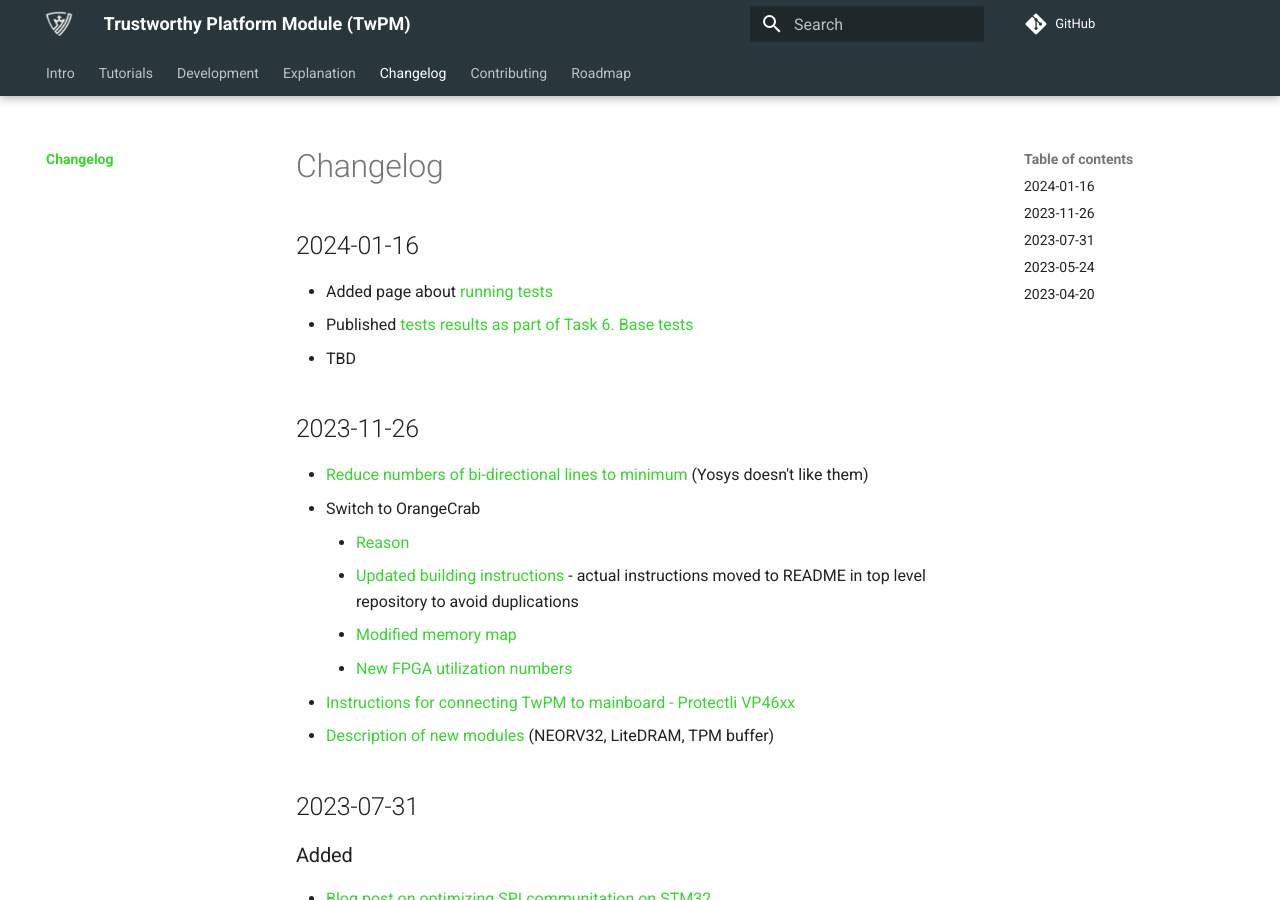
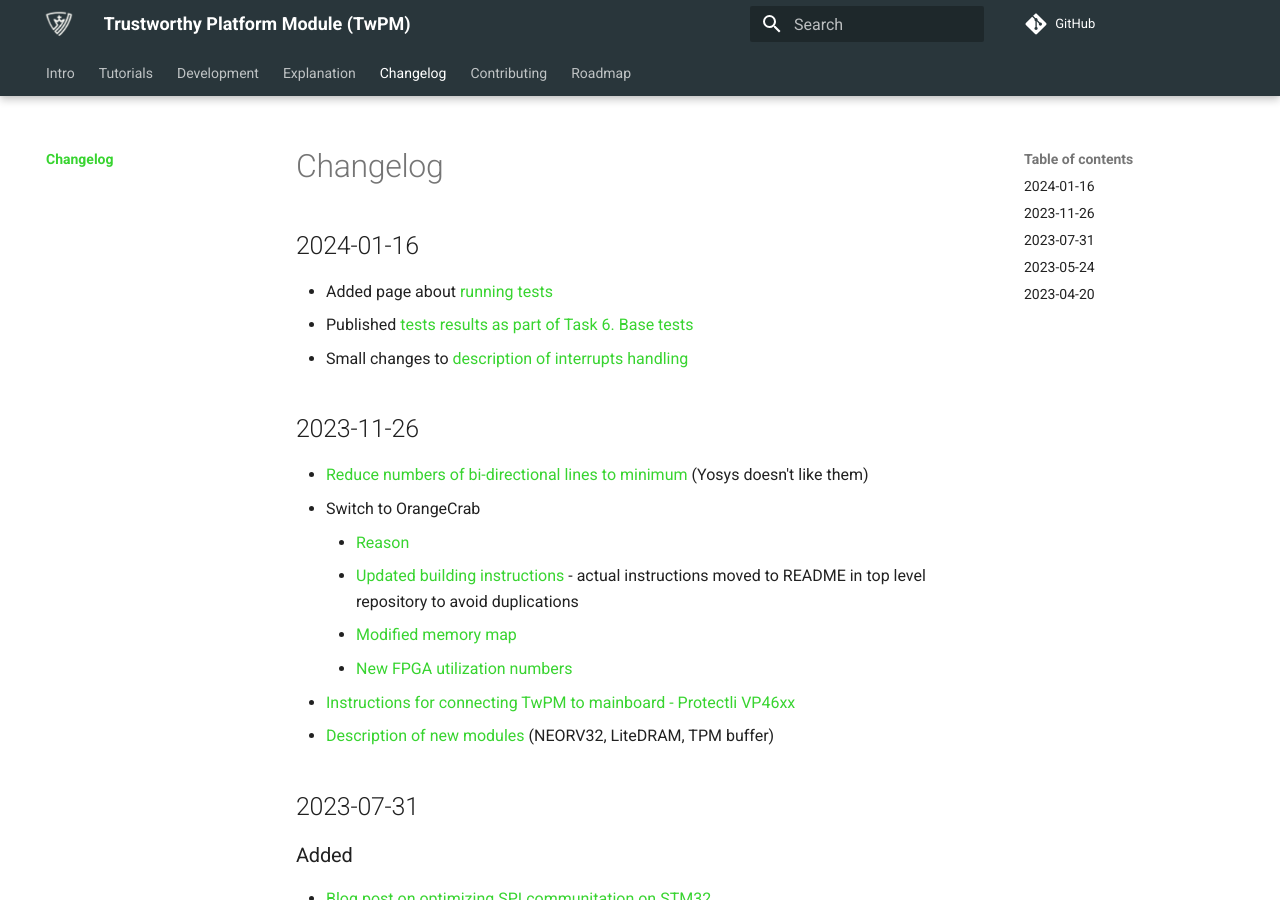
Before and after one commit to Dasharo/twpm-docs, an MkDocs documentation site: the page built from docs/changelog/index.md, in a window 1280 px wide and 900 px high. Built offline with MkDocs 1.6.1 and Material for MkDocs 9.7.7, drawn with Linux system fonts in a browser that asks for light colours; comment, search, counter and statistics services are not loaded.

Commit message:
changelog: resolve TBD
Signed-off-by: Maciej Pijanowski <maciej.pijanowski@3mdeb.com>

```diff
--- a/docs/changelog/index.md
+++ b/docs/changelog/index.md
@@ -5,7 +5,8 @@
 * Added page about [running tests](../development/testing.md)
 * Published
   [tests results as part of Task 6. Base tests](../test-results/2024_01_11_orange_crab_without_create_primary.html)
-* TBD
+* Small changes to
+  [description of interrupts handling](../development/soc_fpga_communication.md#interrupts)
 
 ## 2023-11-26
 
```
